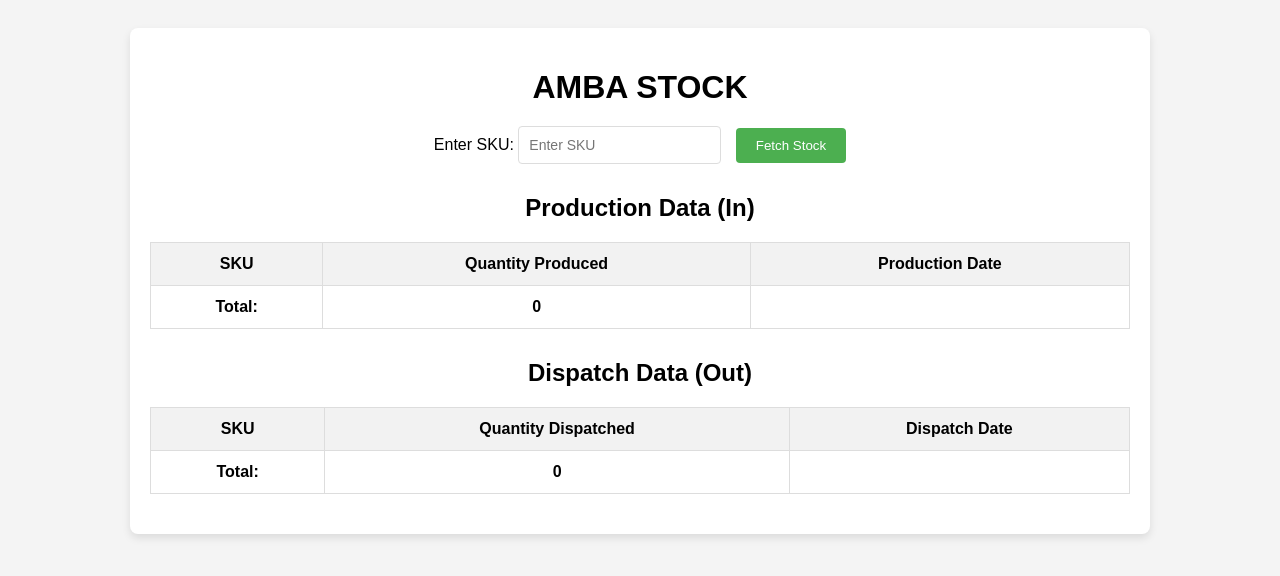
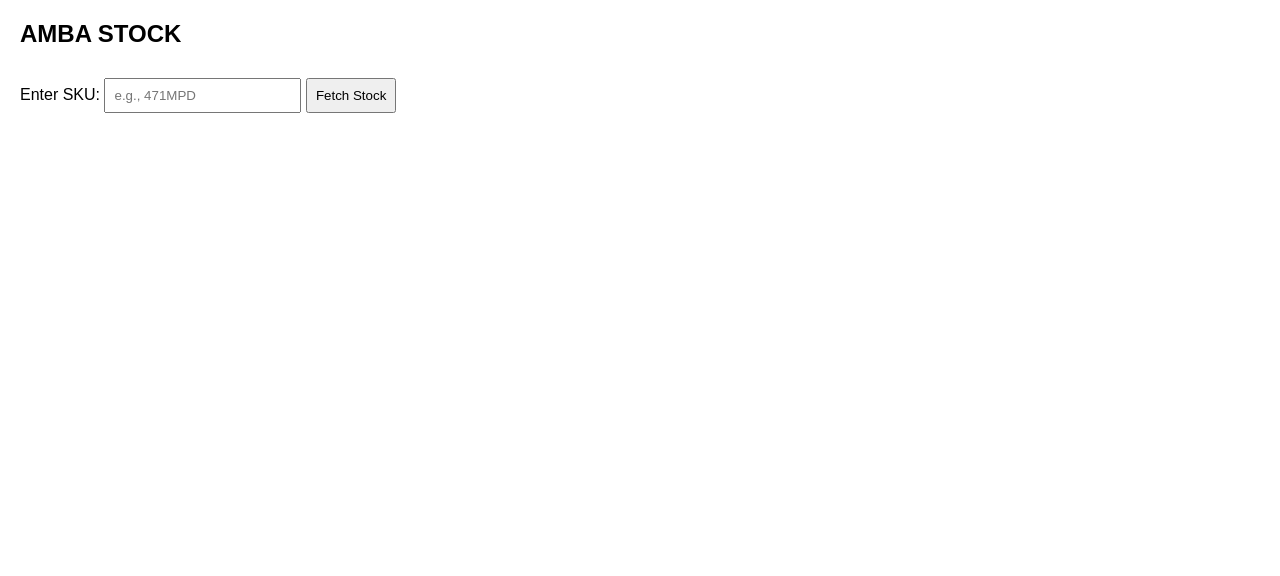
Before and after one commit to AMBALAMINATES/STOCK, a plain HTML site: page index.html in a window 1280 px wide. Drawn offline with Linux system fonts and the light colour scheme.

Commit message:
Update index.html

```diff
--- a/index.html
+++ b/index.html
@@ -1,63 +1,138 @@
 <!DOCTYPE html>
 <html lang="en">
 <head>
-    <meta charset="UTF-8">
-    <meta name="viewport" content="width=device-width, initial-scale=1.0">
-    <title>AMBA STOCK</title>
-    <link rel="stylesheet" href="i.css">
+  <meta charset="UTF-8">
+  <title>AMBA STOCK</title>
+  <style>
+    body {
+      font-family: Arial, sans-serif;
+      margin: 20px;
+    }
+    input, button {
+      padding: 8px;
+      margin: 10px 0;
+    }
+    table {
+      width: 100%;
+      border-collapse: collapse;
+      margin-bottom: 20px;
+    }
+    th, td {
+      border: 1px solid #999;
+      padding: 8px;
+      text-align: center;
+    }
+    th {
+      background-color: #f2f2f2;
+    }
+    .section-title {
+      margin-top: 30px;
+      font-size: 18px;
+      font-weight: bold;
+    }
+  </style>
 </head>
 <body>
-    <div class="container">
-        <h1>AMBA STOCK</h1>
-        <div class="form-group">
-            <label for="sku">Enter SKU:</label>
-            <input type="text" id="sku" placeholder="Enter SKU">
-            <button onclick="fetchStockData()">Fetch Stock</button>
-        </div>
 
-        <h2>Production Data (In)</h2>
-        <table id="productionTable" class="data-table">
-            <thead>
-                <tr>
-                    <th>SKU</th>
-                    <th>Quantity Produced</th>
-                    <th>Production Date</th>
-                </tr>
-            </thead>
-            <tbody></tbody>
-            <tfoot>
-                <tr>
-                    <td><strong>Total:</strong></td>
-                    <td id="totalProduced">0</td>
-                    <td></td>
-                </tr>
-            </tfoot>
+  <h2>AMBA STOCK </h2>
+  <label for ="skuInput">Enter SKU:</label>
+  <input type="text" id="skuInput" placeholder="e.g., 471MPD">
+  <button onclick="fetchStock()">Fetch Stock</button>
+
+  <div id="stockDisplay"></div>
+
+  <script>
+    const inCsvUrl = 'https://docs.google.com/spreadsheets/d/e/2PACX-1vT91A_LuXxb_QVO5Q8iidQyQQCFFhkSkRnVlgJQvhgkeluHEdKJUbht_WRTbwMClofYiDm5Ej-Zw311/pub?gid=1865060622&single=true&output=csv'; // Replace with your actual In Sheet CSV URL
+    const outCsvUrl = 'https://docs.google.com/spreadsheets/d/e/2PACX-1vQ5ZO4mvjCEAbv4l3-bZUOwBvLl_d6aHPtvYinZPxZ1NpCq4nyjVFrFV_nDXIRpga-htqmsCQm04e3b/pub?gid=0&single=true&output=csv'; // Replace with your actual Out Sheet CSV URL
+
+    async function fetchCSV(url) {
+      const res = await fetch(url);
+      const text = await res.text();
+      const rows = text.trim().split('\n').map(row => row.split(','));
+      const headers = rows[0].map(h => h.trim().toLowerCase()); // Normalize headers
+      console.log('Fetched CSV headers:', headers); // Debug: log headers to see how they are parsed
+      return rows.slice(1).map(row => {
+        const obj = {};
+        row.forEach((val, i) => {
+          obj[headers[i]] = val.trim();
+        });
+        return obj;
+      });
+    }
+
+    async function fetchStock() {
+      const sku = document.getElementById('skuInput').value.trim();
+      if (!sku) return alert("Please enter a SKU");
+
+      const inData = await fetchCSV(inCsvUrl);
+      const outData = await fetchCSV(outCsvUrl);
+
+      console.log('In Data:', inData); // Debug: log In data to inspect the fetched rows
+      console.log('Out Data:', outData); // Debug: log Out data to inspect the fetched rows
+
+      // Filter "In" data (looking for "In" in 'in/out' column)
+      const filteredIn = inData.filter(row => row['sku'] === sku && row['in/out'] === 'In');
+      console.log('Filtered In Data:', filteredIn); // Debug: log filtered "In" data
+
+      // Filter "Out" data (looking for matching SKU in Out Sheet)
+      const filteredOut = outData.filter(row => row['sku'] === sku);
+      console.log('Filtered Out Data:', filteredOut); // Debug: log filtered "Out" data
+
+      let totalIn = 0;
+      let inRowsHtml = '';
+
+      // Process "In" data (sum up the quantities)
+      for (let row of filteredIn) {
+        const qty = parseInt(row['quantity']) || 0;
+        totalIn += qty;
+
+        inRowsHtml += `<tr>
+          <td>${row['date']}</td>
+          <td>${row['sku']}</td>
+          <td>${qty}</td>
+          <td>${row['s o number/ load no'] || 'OPENING STOCK'}</td>
+        </tr>`;
+      }
+
+      let totalOut = 0;
+      let outRowsHtml = '';
+
+      // Process "Out" data (sum up the quantities)
+      for (let row of filteredOut) {
+        const qty = parseInt(row['qty']) || 0;  // Ensure correct parsing of qty from Out Sheet
+        totalOut += qty;
+
+        outRowsHtml += `<tr>
+          <td>${row['date']}</td>
+          <td>${row['sku']}</td>
+          <td>${qty}</td>
+          <td>${row['party name'] || 'N/A'}</td>
+        </tr>`;
+      }
+
+      const remaining = totalIn - totalOut;
+
+      let html = `
+        <div class="section-title">In Details</div>
+        <table>
+          <tr><th>Date</th><th>SKU</th><th>Qty</th><th>Load No</th></tr>
+          ${inRowsHtml || '<tr><td colspan="4">No In Data</td></tr>'}
+          <tr><td colspan="2"><strong>Total In</strong></td><td colspan="2"><strong>${totalIn}</strong></td></tr>
         </table>
 
-        <h2>Dispatch Data (Out)</h2>
-        <table id="dispatchTable" class="data-table">
-            <thead>
-                <tr>
-                    <th>SKU</th>
-                    <th>Quantity Dispatched</th>
-                    <th>Dispatch Date</th>
-                </tr>
-            </thead>
-            <tbody></tbody>
-            <tfoot>
-                <tr>
-                    <td><strong>Total:</strong></td>
-                    <td id="totalDispatched">0</td>
-                    <td></td>
-                </tr>
-            </tfoot>
+        <div class="section-title">Out Details</div>
+        <table>
+          <tr><th>Date</th><th>SKU</th><th>Qty</th><th>Party Name</th></tr>
+          ${outRowsHtml || '<tr><td colspan="4">No Out Data</td></tr>'}
+          <tr><td colspan="2"><strong>Total Out</strong></td><td colspan="2"><strong>${totalOut}</strong></td></tr>
         </table>
 
-        <div id="result">
-            <p id="remainingStock"></p>
-        </div>
-    </div>
+        <div class="section-title">Remaining Stock: <span style="color: green;">${remaining}</span></div>
+      `;
 
-    <script src="i.js"></script>
+      document.getElementById('stockDisplay').innerHTML = html;
+    }
+  </script>
+
 </body>
 </html>
```
